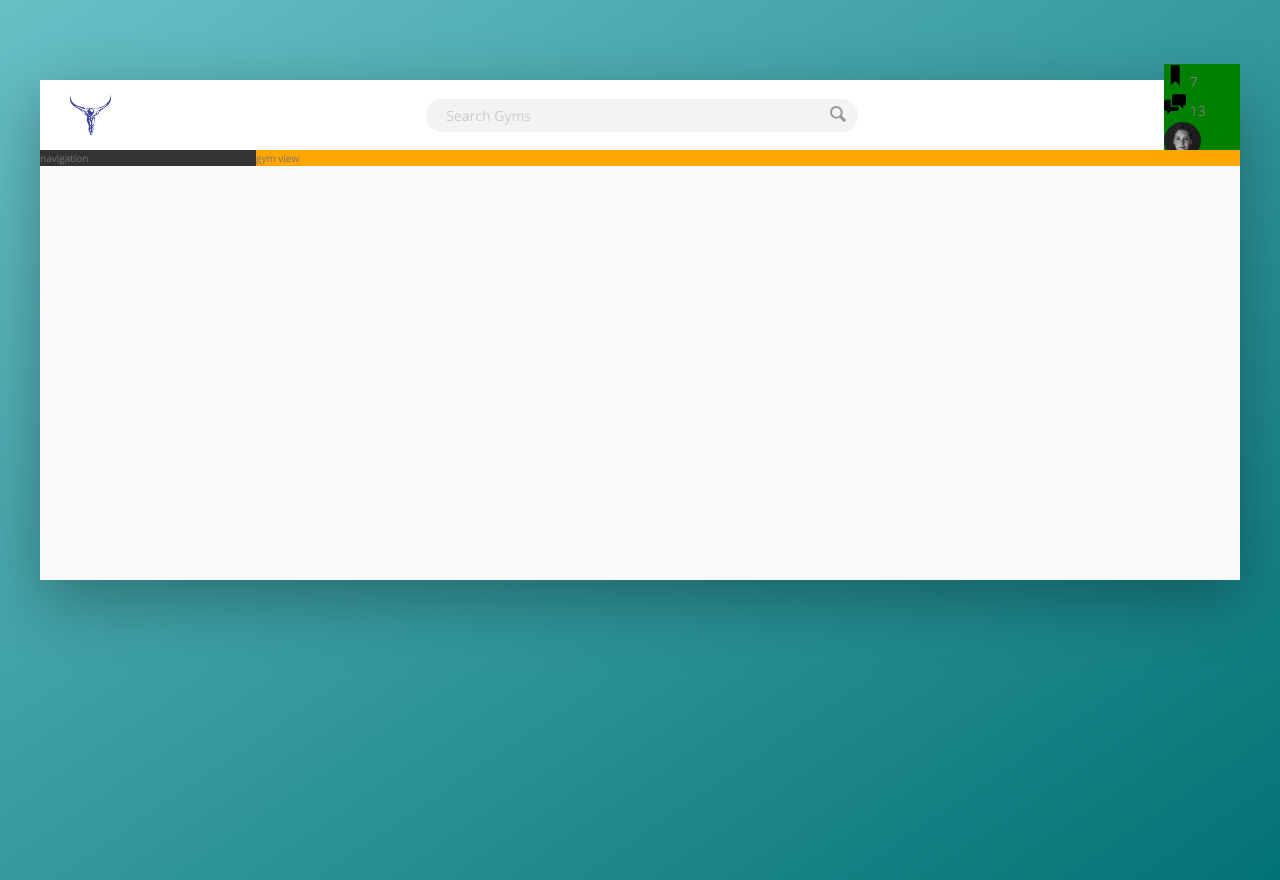
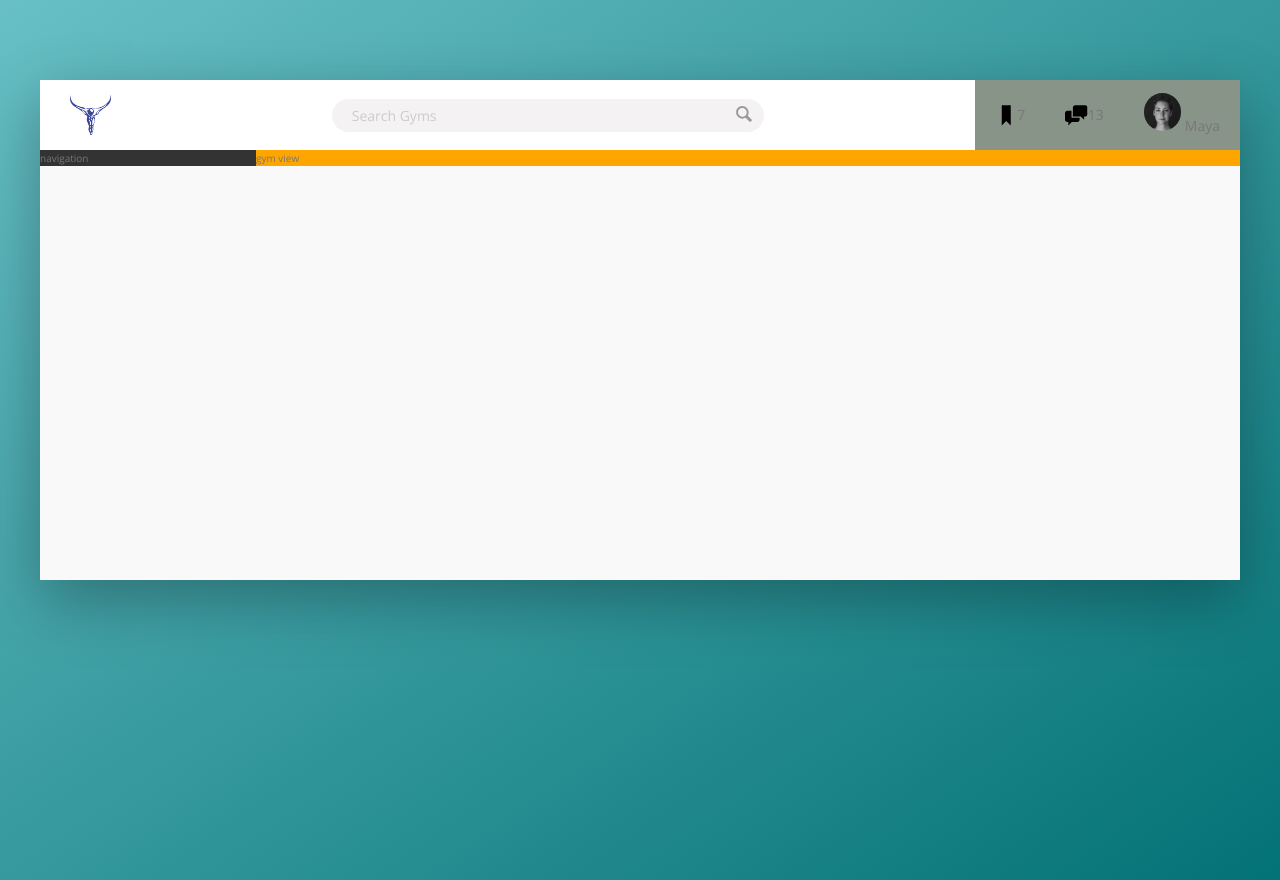
Before and after one commit to BarriF13/fitnessfreak, a website: page index.html in a window 1280 px wide. Drawn offline with nearby package versions, Linux system fonts and the light colour scheme.

Commit message:
flex nesting the icon bar

```diff
--- a/sass/_components.scss
+++ b/sass/_components.scss
@@ -63,8 +63,23 @@
 ///-------------------
 //USER NAV
 .user-nav {
-  background-color: green;
+  background-color: rgb(136, 148, 136);
+  display: flex;
+
+  align-items: center;
+  align-self: stretch;
+
+  & > *{
+    padding: 0 2rem;
+    cursor: pointer;
+  }
+  & >*:hover{
+    background-color: var(--color-grey-light-3);
+    height: 100%;
+  }
   &__icon-box {
+    display: flex;
+    align-items: center;
   }
   &__icon {
     height: 2.25rem;
```
Also changed, not shown: css/style.css.
